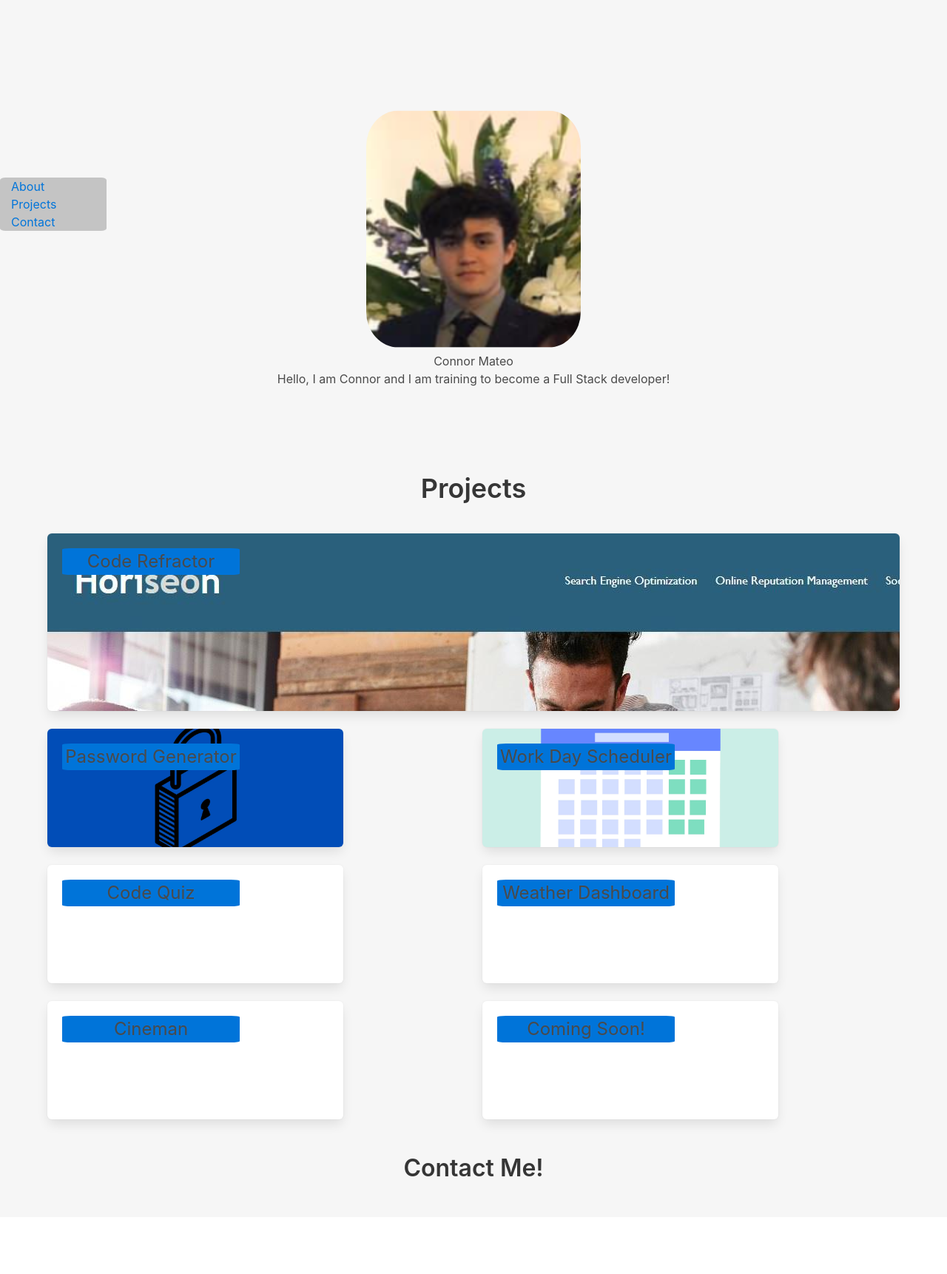
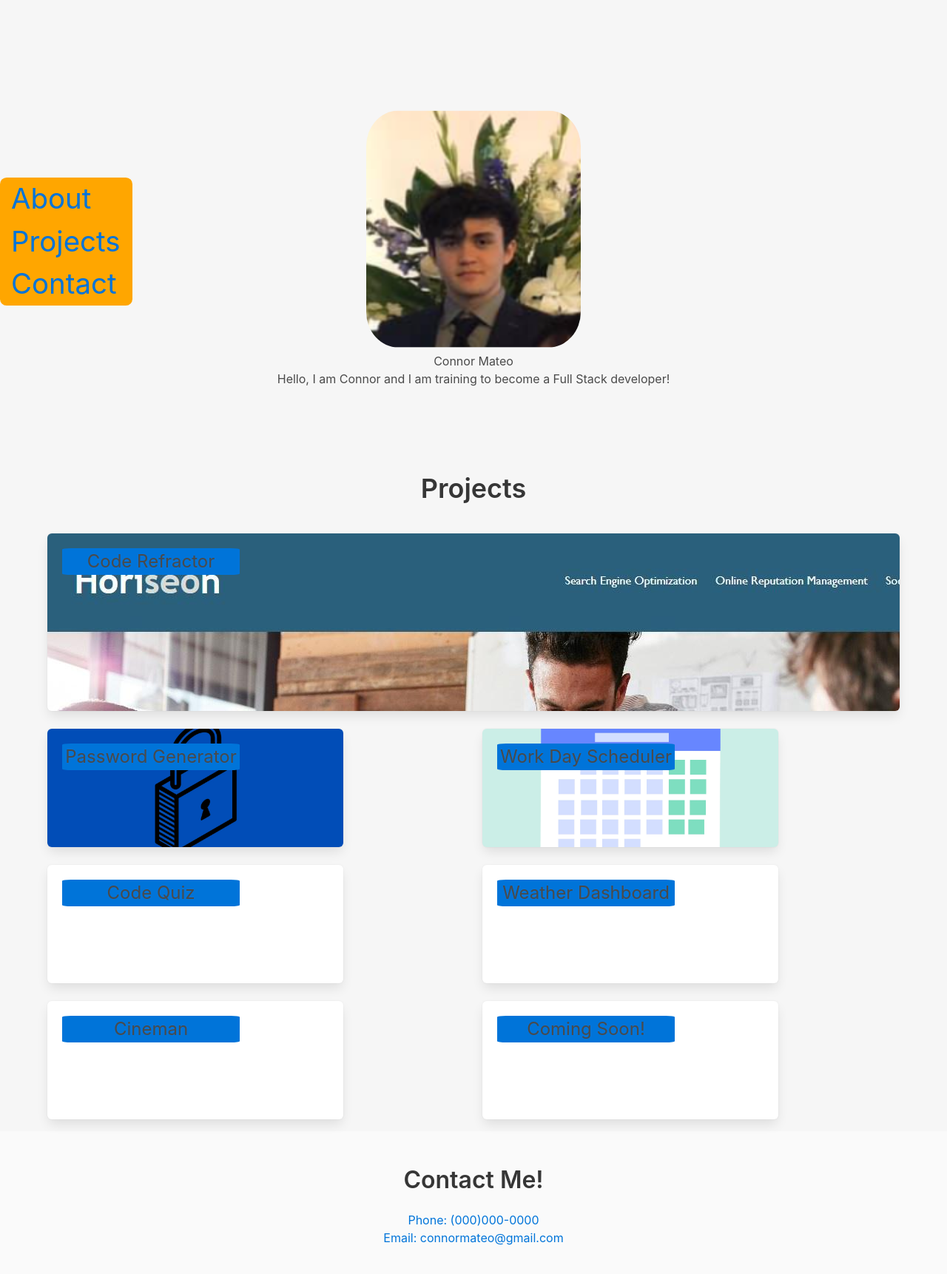
Before and after one commit to cmateo99/portfolio_bc, a plain HTML site: page index.html in a window 1280 px wide. Shown: the whole page at 74% size. Before the commit the page ends 1645 px from the top, so only its background shows below. Drawn offline with nearby package versions, Linux system fonts and the light colour scheme.

Commit message:
filled and formatted contact area

```diff
--- a/Assets/style.css
+++ b/Assets/style.css
@@ -9,7 +9,7 @@ header{
 nav{
     position:fixed;
     width:15vw;
-    font-size: 1rem;
+    font-size: 3vw;
     z-index:9999;
     color: #FFFFFF;
     height:100vh;
@@ -21,9 +21,9 @@ nav ul {
     margin: 0;
     padding: 0;
     margin-top: 30vh;
-    background-color: rgba(0, 0, 0, 0.2);
+    background-color: rgba(255, 166, 0);
     border-radius:5%;
-    width: 9rem;
+    width: 14vw;
   }
   nav li {
     display: inline-block;
--- a/index.html
+++ b/index.html
@@ -73,10 +73,22 @@
             </div>
         </div>
     </main>
-    <footer class="container has-text-centered py-6">
+    <footer class="footer has-text-centered mt-4" id="contact">
        <h4 class="title">
         Contact Me!
        </h4>
+       <div class="container has-text-centered">
+            <ul>
+                <li>
+                    Phone: (000)000-0000
+                </li>
+                <li>
+                    Email: connormateo@gmail.com
+                </li>
+            </ul>
+
+
+       </div>
     </footer>
     <script src="https://cdn.jsdelivr.net/npm/bulma@0.9.3/js/bulma.min.js"></script>
 </body>
```
